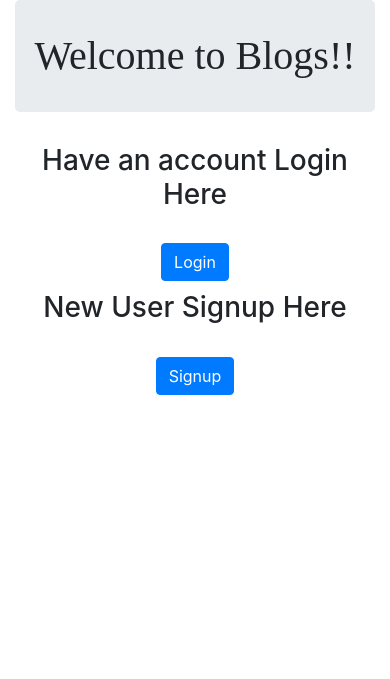
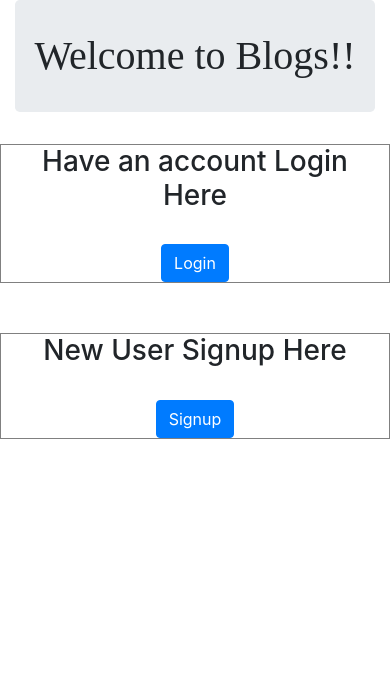
Before and after one commit to love-u-3000/blog, a Django app: page / in a window 390 px wide. Shown: the part 56-735 px from the top of the page. Run offline with Django 3.2, Linux system fonts and the light colour scheme; some libraries are stand-ins or nearby versions.

Commit message:
border on mobile view

```diff
--- a/static/styles/basestyle.css
+++ b/static/styles/basestyle.css
@@ -98,6 +98,11 @@ a.socialIcon:hover, .socialHoverClass {
 
 @media (max-width: 575px) {
 	#login {
-		margin-bottom: 10px;
+		margin-bottom: 50px;
+		border: 1px solid grey;
+	}
+
+	#signup {
+		border: 1px solid grey;
 	}
 }
```
